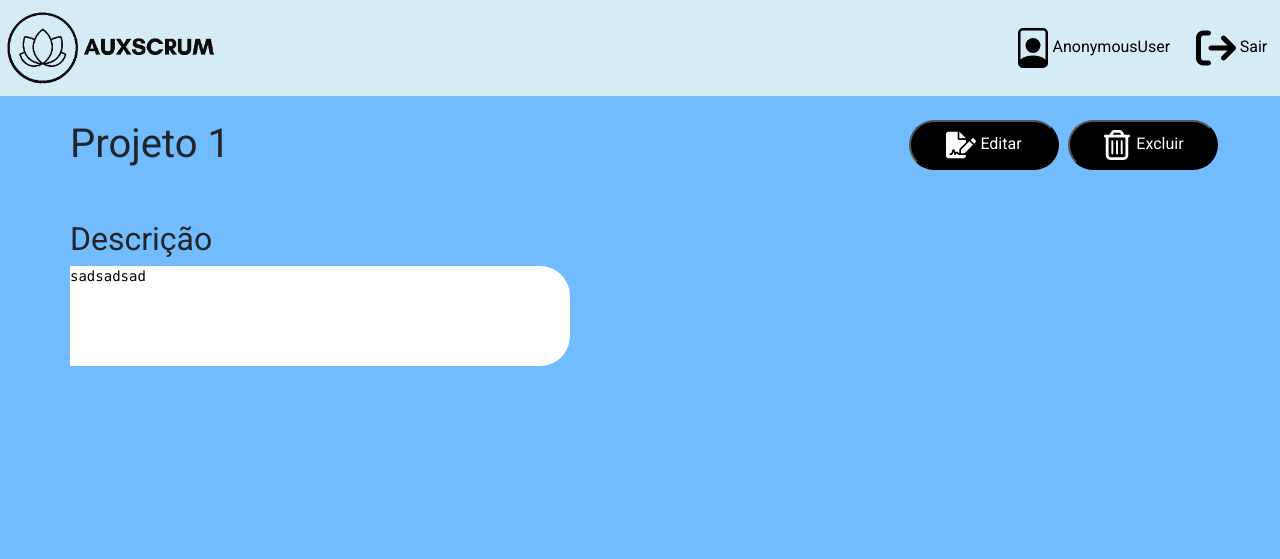
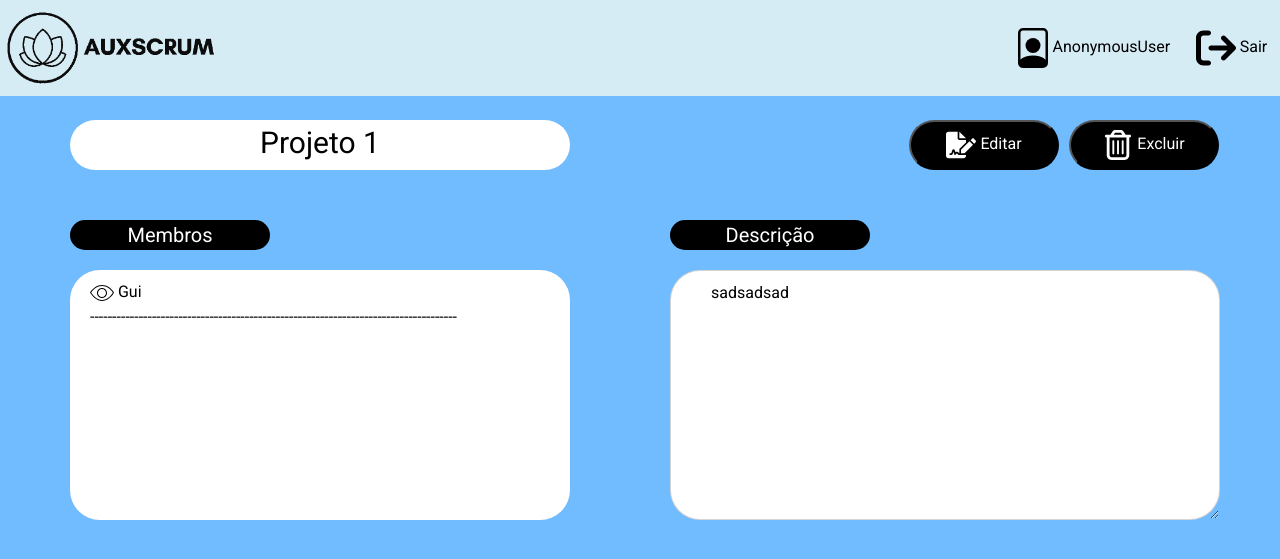
Before and after one commit to Mateusas3s/DS-Feudo-Lotus, a Django app: page /projeto/1 in a window 1280 px wide. Shown: the top 559 px of the page. Run offline with Django 4.2, Linux system fonts and the light colour scheme; data comes from the database, SQL or seed files in the repository; both versions use the stored data as it was after the commit; some libraries are stand-ins or nearby versions.

Commit message:
Página do projeto feita, mas sem a funcionalidade de visualizar o perfil do membro, pois n consegui

```diff
--- a/AuxScrum/cadastros/templates/cadastros/paginaProjeto.html
+++ b/AuxScrum/cadastros/templates/cadastros/paginaProjeto.html
@@ -8,7 +8,13 @@
 <style>
     .nome{
         position: absolute;
-
+        width: 500px;
+        height: 50px;
+        background: white !important;
+	    color: black !important;
+        border-radius: 30px;
+        font-size: 30px;
+        text-align: center;
 
     }
     .botaoEditar{
@@ -32,44 +38,76 @@
     .container{
         margin-top: 50px;
     }
-    .descricao{
+    .container-2{
         margin-top: 100px;
-        width: 500px;
+        height: 50px;
+    }
+    .membrosNome{
+        margin-left: 0px;
+        position: absolute;
+        width: 200px;
+        height: 30px;
+        background: black !important;
+	    color: white !important;
+        border-radius: 30px;
+        font-size: 20px;
+        text-align: center;
+    }
+    .descricaoNome{
+        margin-left: 600px;
+        position: absolute;
+        width: 200px;
+        height: 30px;
+        background: black !important;
+	    color: white !important;
+        border-radius: 30px;
+        font-size: 20px;
+        text-align: center;
     }
 
-    .input-group-text {
-        color: grey !important;
-        border: 0 !important;
-        border-radius: 30px 0 0 30px !important;
+    .membroCard{
+        position: absolute;
+        width: 500px;
+        height: 250px;
+        background: white !important;
+	    color: black !important;
+        border-radius: 30px;
+        overflow-y: auto;
+
+    }
+    .descricaoCard{
+        position: absolute;
+        margin-left: 600px;
+        width: 550px;
+        height: 250px;
+        background: white !important;
+	    color: black !important;
+        border-radius: 30px;
+        text-indent: 30px;
+        padding: 10px;
+        text-align: justify;
     }
 
-    .form-control{
-        border-radius: 0 30px 30px 0 !important;
-        max-width: 50%;
-        color: black;
-        background-color: white;
+    .membros{
+        margin-top: 10px;
+        margin-left: 20px;
     }
-    .form-control-2{
-        border-radius: 0 30px 30px 0 !important;
-        width: 500px;
-        height: 100px;
-        color: black;
-        background-color: white;
-    }
-
-    .input-group-append{
-        width: 47.5px;
-    }
-    .input-group-text{
-        height: 50px;
+    .descricao{
+        margin-left: 20px;
+        width: 550px;
+        height: 200px;
+        border-radius: 30px;
     }
 
 </style>
 <div class="container">
     <div class="input-group mb-3">
-        <h1 class="nome">{{projeto.nome}}</h1>
+        <div>
+        <label class="nome">{{projeto.nome}}</label>
+        </div>
+        <div>
         <a href="{% url 'editarProjeto' projeto.pk %}"><button class="botaoEditar" >
-            <svg class="perfil" xmlns="http://www.w3.org/2000/svg" width="30px" height="30px" fill="white" viewBox="0 0 576 512">
+            <svg xmlns="http://www.w3.org/2000/svg" width="30px" height="30px" fill="white" viewBox="0 0 576 512">
                 <path d="M292.7 342.3C289.7 345.3 288 349.4 288 353.7V416h62.34c4.264 0 8.35-1.703 11.35-4.727l156.9-158l-67.88-67.88L292.7 342.3zM568.5 167.4L536.6 135.5c-9.875-10-26-10-36 0l-27.25 27.25l67.88 67.88l27.25-27.25C578.5 193.4 578.5 177.3 568.5 167.4zM256 0v128h128L256 0zM256 448c-16.07-.2852-30.62-9.359-37.88-23.88c-2.875-5.875-8-6.5-10.12-6.5s-7.25 .625-10 6.125l-7.749 15.38C187.6 444.6 181.1 448 176 448H174.9c-6.5-.5-12-4.75-14-11L144 386.6L133.4 418.5C127.5 436.1 111 448 92.45 448H80C71.13 448 64 440.9 64 432S71.13 416 80 416h12.4c4.875 0 9.102-3.125 10.6-7.625l18.25-54.63C124.5 343.9 133.6 337.3 144 337.3s19.5 6.625 22.75 16.5l13.88 41.63c19.75-16.25 54.13-9.75 66 14.12C248.5 413.2 252.2 415.6 256 415.9V347c0-8.523 3.402-16.7 9.451-22.71L384 206.5V160H256c-17.67 0-32-14.33-32-32L224 0H48C21.49 0 0 21.49 0 48v416C0 490.5 21.49 512 48 512h288c26.51 0 48-21.49 48-48V448H256z"/></svg>
                 Editar
         </button></a>
@@ -78,10 +116,26 @@
                 <path d="M160 400C160 408.8 152.8 416 144 416C135.2 416 128 408.8 128 400V192C128 183.2 135.2 176 144 176C152.8 176 160 183.2 160 192V400zM240 400C240 408.8 232.8 416 224 416C215.2 416 208 408.8 208 400V192C208 183.2 215.2 176 224 176C232.8 176 240 183.2 240 192V400zM320 400C320 408.8 312.8 416 304 416C295.2 416 288 408.8 288 400V192C288 183.2 295.2 176 304 176C312.8 176 320 183.2 320 192V400zM317.5 24.94L354.2 80H424C437.3 80 448 90.75 448 104C448 117.3 437.3 128 424 128H416V432C416 476.2 380.2 512 336 512H112C67.82 512 32 476.2 32 432V128H24C10.75 128 0 117.3 0 104C0 90.75 10.75 80 24 80H93.82L130.5 24.94C140.9 9.357 158.4 0 177.1 0H270.9C289.6 0 307.1 9.358 317.5 24.94H317.5zM151.5 80H296.5L277.5 51.56C276 49.34 273.5 48 270.9 48H177.1C174.5 48 171.1 49.34 170.5 51.56L151.5 80zM80 432C80 449.7 94.33 464 112 464H336C353.7 464 368 449.7 368 432V128H80V432z"/></svg>
                 Excluir
         </button></a>
+        </div>
     </div>
-    <div class="descricao">
-        <h2>Descrição</h2>
-        <pre type="text" name="nomeProjeto" class="form-control-2">{{projeto.descricao}}</pre>
+    <div class="container-2">
+        <div>
+            <label class="membrosNome">Membros</label>
+        </div>
+        <div>
+            <label class="descricaoNome">Descrição</label>
+        </div>
+    </div>
+    <div class="membroCard">
+        <label class="membros">
+            {% for i in projeto.membros.all %}
+            <a href=""><svg width="24" height="24" xmlns="http://www.w3.org/2000/svg" fill-rule="evenodd" clip-rule="evenodd"><path d="M12.01 20c-5.065 0-9.586-4.211-12.01-8.424 2.418-4.103 6.943-7.576 12.01-7.576 5.135 0 9.635 3.453 11.999 7.564-2.241 4.43-6.726 8.436-11.999 8.436zm-10.842-8.416c.843 1.331 5.018 7.416 10.842 7.416 6.305 0 10.112-6.103 10.851-7.405-.772-1.198-4.606-6.595-10.851-6.595-6.116 0-10.025 5.355-10.842 6.584zm10.832-4.584c2.76 0 5 2.24 5 5s-2.24 5-5 5-5-2.24-5-5 2.24-5 5-5zm0 1c2.208 0 4 1.792 4 4s-1.792 4-4 4-4-1.792-4-4 1.792-4 4-4z"/></svg></a> {{i}}</br>
+            <label>-----------------------------------------------------------------------------------</label></br>
+            {% endfor %}
+        </label>
+    </div>
+    <div>
+        <textarea disabled class="descricaoCard">{{projeto.descricao}}</textarea>
     </div>
 </div>
 
--- a/AuxScrum/cadastros/views.py
+++ b/AuxScrum/cadastros/views.py
@@ -8,8 +8,11 @@ from django.views.generic.edit import DeleteView
 from django.views.generic.list import ListView
 from django.urls import reverse_lazy
 
+from usuarios.models import UserProfile, User
+
 from .models import Projeto
 from .forms import ProjetoForm
+
 
 # #Create your views here.
 
@@ -24,7 +27,7 @@ class ProjetoList(ListView):
 def paginaProjeto(request, pk):
     projeto = Projeto.objects.get(id=pk)
     context = {
-        'projeto': projeto
+        'projeto': projeto,
     }
     return render(request, 'cadastros/paginaProjeto.html', context)
 
--- a/AuxScrum/usuarios/views.py
+++ b/AuxScrum/usuarios/views.py
@@ -1,8 +1,10 @@
 from dataclasses import fields
+from multiprocessing import context
 from re import template
 from django.http import HttpResponse
 from django.shortcuts import redirect, render
 from django.views.generic.edit import CreateView, DeleteView
+from django.views.generic import TemplateView
 from flask import request
 from .models import UserProfile
 from .forms import UsuarioForm
```
Also changed, not shown: AuxScrum/cadastros/migrations/0001_initial.py, AuxScrum/cadastros/models.py (line endings or trailing spaces), AuxScrum/db.sqlite3.
